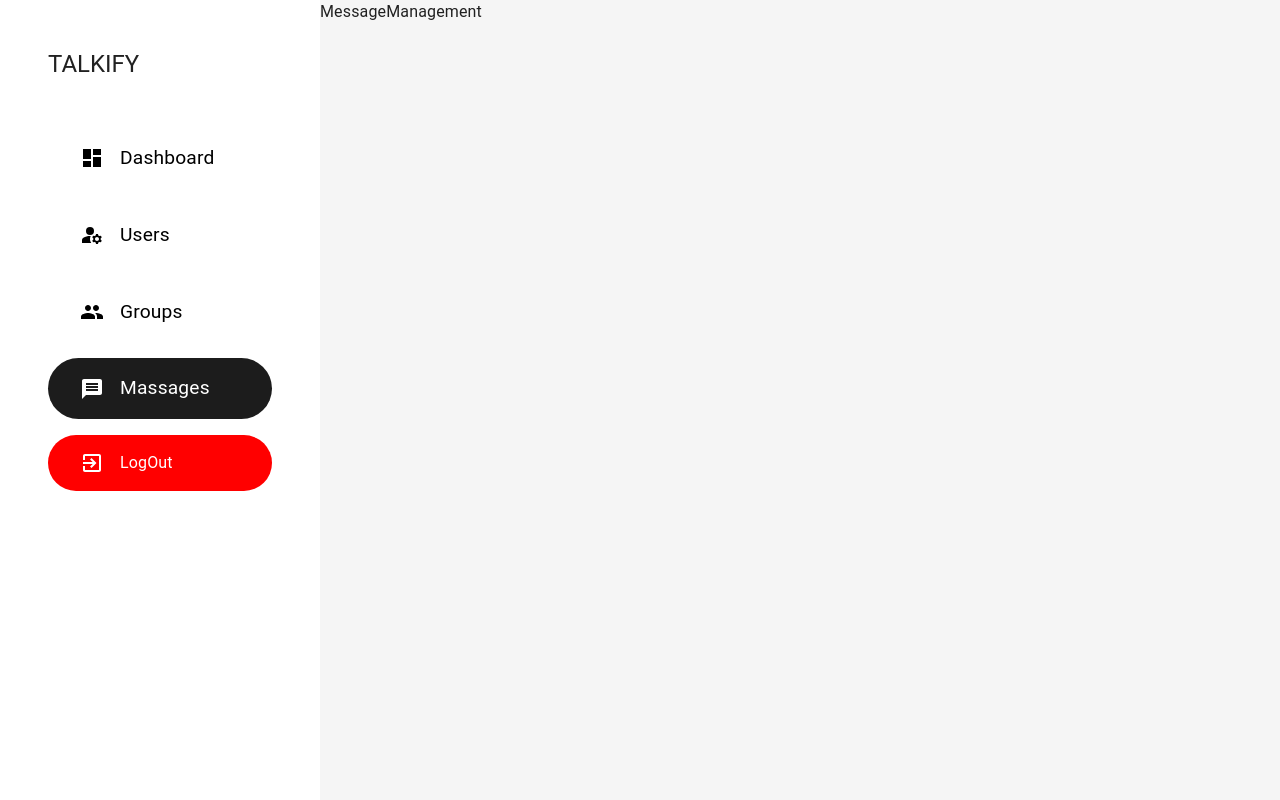
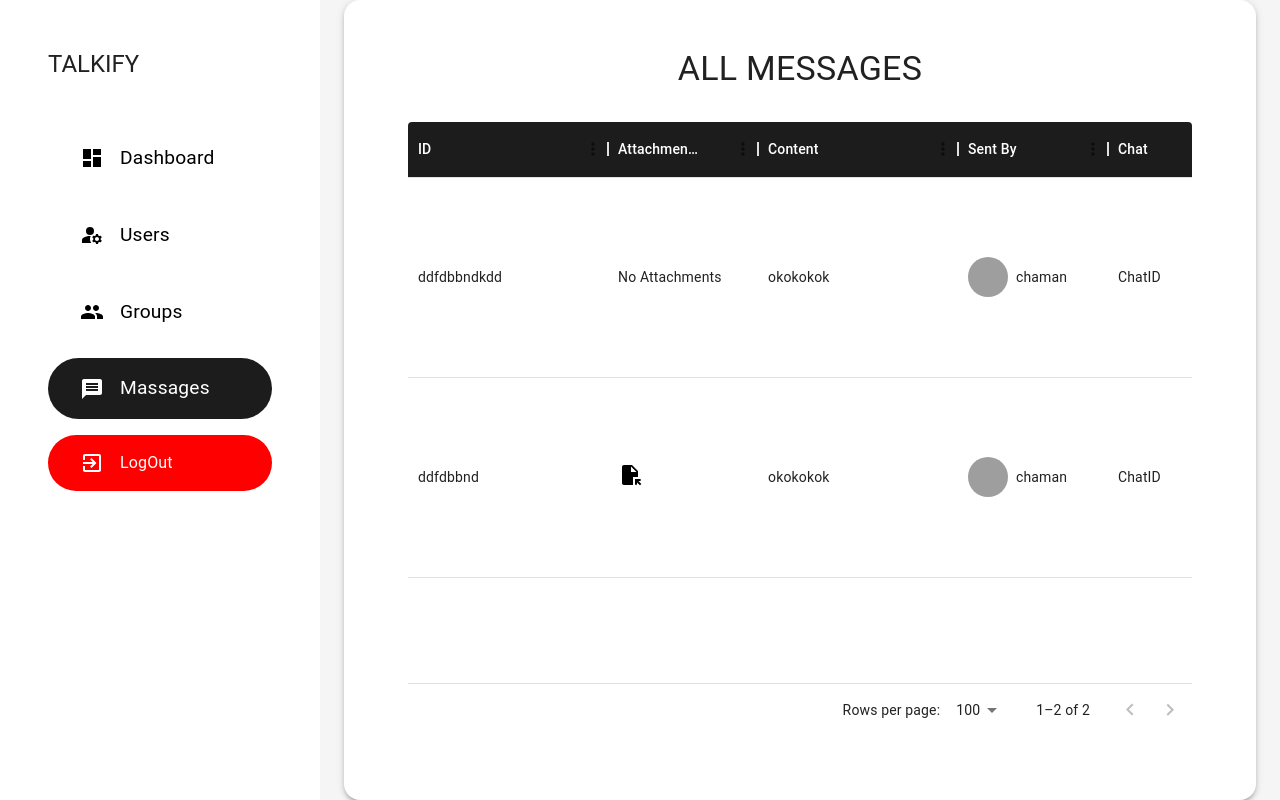
Before and after one commit to sarkarsubho/Talkify-app, a React (Vite) app in the folder client/: page /admin/massages in a window 1280 px wide. Built offline with nearby package versions, Linux system fonts and the light colour scheme; grey boxes are pictures that could not be loaded.

Commit message:
ui completed

```diff
--- a/client/src/constants/sampleData.js
+++ b/client/src/constants/sampleData.js
@@ -67,7 +67,8 @@ export const sampleUsers = [
   },
 ];
 
-export const dashboardData = [
+export const dashboardData = {
+  users: [
     {
       _id: "1",
       avatar:
@@ -113,4 +114,97 @@ export const dashboardData = [
       friends: 50,
       groups: 5,
     },
-];
+  ],
+  chats: [
+    {
+      name: "heavy developer",
+      avatar: [
+        "https://images.unsplash.com/photo-1535713875002-d1d0cf377fde?q=80&w=2080&auto=format&fit=crop&ixlib=rb-4.0.3&ixid=M3wxMjA3fDB8MHxwaG90by1wYWdlfHx8fGVufDB8fHx8fA%3D%3D",
+      ],
+      _id: "1",
+      groupChat: false,
+      members: [
+        {
+          _id: 1,
+          avatar:
+            "https://images.unsplash.com/photo-1535713875002-d1d0cf377fde?q=80&w=2080&auto=format&fit=crop&ixlib=rb-4.0.3&ixid=M3wxMjA3fDB8MHxwaG90by1wYWdlfHx8fGVufDB8fHx8fA%3D%3D",
+        },
+        {
+          _id: 2,
+          avatar:
+            "https://images.unsplash.com/photo-1535713875002-d1d0cf377fde?q=80&w=2080&auto=format&fit=crop&ixlib=rb-4.0.3&ixid=M3wxMjA3fDB8MHxwaG90by1wYWdlfHx8fGVufDB8fHx8fA%3D%3D",
+        },
+      ],
+      totalMembers: 2,
+      totalMessages: 20,
+      creator: {
+        name: " xyz",
+        avatar:
+          "https://images.unsplash.com/photo-1535713875002-d1d0cf377fde?q=80&w=2080&auto=format&fit=crop&ixlib=rb-4.0.3&ixid=M3wxMjA3fDB8MHxwaG90by1wYWdlfHx8fGVufDB8fHx8fA%3D%3D",
+      },
+    },
+    {
+      name: "ll gg",
+      avatar: [
+        "https://images.unsplash.com/photo-1535713875002-d1d0cf377fde?q=80&w=2080&auto=format&fit=crop&ixlib=rb-4.0.3&ixid=M3wxMjA3fDB8MHxwaG90by1wYWdlfHx8fGVufDB8fHx8fA%3D%3D",
+      ],
+      _id: "2",
+      groupChat: false,
+      members: [
+        {
+          _id: 1,
+          avatar:
+            "https://images.unsplash.com/photo-1535713875002-d1d0cf377fde?q=80&w=2080&auto=format&fit=crop&ixlib=rb-4.0.3&ixid=M3wxMjA3fDB8MHxwaG90by1wYWdlfHx8fGVufDB8fHx8fA%3D%3D",
+        },
+        {
+          _id: 2,
+          avatar:
+            "https://images.unsplash.com/photo-1535713875002-d1d0cf377fde?q=80&w=2080&auto=format&fit=crop&ixlib=rb-4.0.3&ixid=M3wxMjA3fDB8MHxwaG90by1wYWdlfHx8fGVufDB8fHx8fA%3D%3D",
+        },
+      ],
+      totalMembers: 2,
+      totalMessages: 20,
+
+      creator: {
+        name: " xyz",
+        avatar:
+          "https://images.unsplash.com/photo-1535713875002-d1d0cf377fde?q=80&w=2080&auto=format&fit=crop&ixlib=rb-4.0.3&ixid=M3wxMjA3fDB8MHxwaG90by1wYWdlfHx8fGVufDB8fHx8fA%3D%3D",
+      },
+    },
+  ],
+  messages: [
+    {
+      attachments: [],
+      content: "okokokok",
+      _id: "ddfdbbndkdd",
+      sender: {
+        _id: "userid",
+        avatar:
+          "https://images.unsplash.com/photo-1535713875002-d1d0cf377fde?q=80&w=2080&auto=format&fit=crop&ixlib=rb-4.0.3&ixid=M3wxMjA3fDB8MHxwaG90by1wYWdlfHx8fGVufDB8fHx8fA%3D%3D",
+        name: "chaman",
+      },
+      chat: "ChatID",
+      groupChat: false,
+      createdAt: "2024-02-12T10:41:30.630Z",
+    },
+    {
+      attachments: [
+        {
+          public_id: "boka2",
+          url: "https://images.unsplash.com/photo-1535713875002-d1d0cf377fde?q=80&w=2080&auto=format&fit=crop&ixlib=rb-4.0.3&ixid=M3wxMjA3fDB8MHxwaG90by1wYWdlfHx8fGVufDB8fHx8fA%3D%3D",
+        },
+      ],
+      content: "okokokok",
+      _id: "ddfdbbnd",
+      sender: {
+        _id: "userid22",
+        avatar:
+          "https://images.unsplash.com/photo-1535713875002-d1d0cf377fde?q=80&w=2080&auto=format&fit=crop&ixlib=rb-4.0.3&ixid=M3wxMjA3fDB8MHxwaG90by1wYWdlfHx8fGVufDB8fHx8fA%3D%3D",
+        name: "chaman",
+      },
+      chat: "ChatID",
+      groupChat: false,
+      createdAt: "2024-02-12T10:41:30.630Z",
+    },
+  ],
+};
--- a/client/src/pages/admin/ChatManagement.jsx
+++ b/client/src/pages/admin/ChatManagement.jsx
@@ -1,10 +1,98 @@
-import React from "react";
+import React, { useEffect, useState } from "react";
 import AdminLayout from "../../components/Layout/AdminLayout";
+import Table from "../../components/shared/Table";
+import { Avatar, Stack } from "@mui/material";
+import { dashboardData } from "../../constants/sampleData";
+import { transFormImage } from "../../lib/features";
+import AvatarCard from "../../components/shared/AvatarCard";
+
+const columns = [
+  {
+    field: "id",
+    headerName: "ID",
+    headerClassName: "table-header",
+    width: 200,
+  },
+
+  {
+    field: "avatar",
+    headerName: "Avatar",
+    headerClassName: "table-header",
+    width: 150,
+    renderCell: (params) => {
+      console.log(params.row.name, params.row.avatar);
+      return (
+        <AvatarCard
+          alt={params.row.name}
+          avatar={params.row.avatar}
+        ></AvatarCard>
+      );
+    },
+  },
+  {
+    field: "name",
+    headerName: "Name",
+    headerClassName: "table-header",
+    width: 200,
+  },
+  {
+    field: "totalMembers",
+    headerName: "Total Members",
+    headerClassName: "table-header",
+    width: 120,
+  },
+  {
+    field: "members",
+    headerName: "Members",
+    headerClassName: "table-header",
+    width: 400,
+    renderCell: (params) => (
+      <AvatarCard max={100} avatar={params.row.members} />
+    ),
+  },
+  {
+    field: "totalMessages",
+    headerName: "Total Messages",
+    headerClassName: "table-header",
+    width: 200,
+  },
+  {
+    field: "creator",
+    headerName: "Created By",
+    headerClassName: "table-header",
+    width: 250,
+    renderCell: (params) => (
+      <Stack direction={"row"} alignItems={"center"} spacing={"1rem"}>
+        <Avatar
+          alt={params.row.creator.name}
+          src={params.row.creator.avatar}
+        ></Avatar>
+        <span>{params.row.creator.name}</span>
+      </Stack>
+    ),
+  },
+];
 
 const ChatManagement = () => {
+  const [rows, setRows] = useState([]);
+
+  useEffect(() => {
+    setRows(
+      dashboardData.chats.map((i) => ({
+        ...i,
+        id: i._id,
+        avatar: i.avatar.map((url) => transFormImage(url, 50)),
+        members: i.members.map((e) => transFormImage(e.avatar, 50)),
+        creator: {
+          name: i.creator.name,
+          avatar: transFormImage(i.creator.avatar, 50),
+        },
+      }))
+    );
+  }, []);
   return (
     <AdminLayout>
-      <div>ChatManagement</div>
+      <Table heading={"All Chats"} columns={columns} rows={rows}></Table>
     </AdminLayout>
   );
 };
--- a/client/src/pages/admin/MessageManagement.jsx
+++ b/client/src/pages/admin/MessageManagement.jsx
@@ -1,10 +1,122 @@
-import React from "react";
+import React, { useEffect, useState } from "react";
 import AdminLayout from "../../components/Layout/AdminLayout";
+import Table from "../../components/shared/Table";
+import { dashboardData } from "../../constants/sampleData";
+import { fileFormat, transFormImage } from "../../lib/features";
+import moment from "moment";
+import { Avatar, Box, Stack } from "@mui/material";
+import RendedAttachment from "../../components/shared/RendedAttachment";
+const columns = [
+  {
+    field: "id",
+    headerName: "ID",
+    headerClassName: "table-header",
+    width: 200,
+  },
+
+  {
+    field: "attachments",
+    headerName: "Attachments",
+    headerClassName: "table-header",
+    width: 150,
+    renderCell: (params) => {
+      const { attachments } = params.row;
+
+      return attachments?.length > 0
+        ? attachments.map((e,i) => {
+            const url = e.url;
+            const file = fileFormat(url);
+
+            return (
+              <Box key={i}>
+                <a
+                  href={url}
+                  download
+                  target="_blank"
+                  style={{
+                    color: "black",
+                  }}
+                >
+                  {RendedAttachment(file, url)}
+                </a>
+              </Box>
+            );
+          })
+        : "No Attachments";
+    },
+  },
+  {
+    field: "content",
+    headerName: "Content",
+    headerClassName: "table-header",
+    width: 200,
+  },
+  {
+    field: "sender",
+    headerName: "Sent By",
+    headerClassName: "table-header",
+    width: 150,
+    renderCell: (params) => (
+      <Stack
+        direction={"row"}
+        justifyContent={"center"}
+        alignItems={"center"}
+        spacing={"0.5rem"}
+      >
+        <Avatar
+          alt={params.row.sender.name}
+          src={params.row.sender.avatar}
+        ></Avatar>
+        <span>{params.row.sender.name}</span>
+      </Stack>
+    ),
+  },
+  {
+    field: "chat",
+    headerName: "Chat",
+    headerClassName: "table-header",
+    width: 220,
+  },
+  {
+    field: "groupChat",
+    headerName: "Group chat",
+    headerClassName: "table-header",
+    width: 100,
+  },
+  {
+    field: "createdAt",
+    headerName: "Time",
+    headerClassName: "table-header",
+    width: 230,
+  },
+];
 
 const MessageManagement = () => {
+  const [rows, setRows] = useState([]);
+
+  useEffect(() => {
+    setRows(
+      dashboardData.messages.map((i) => ({
+        ...i,
+        id: i._id,
+        // avatar: i.avatar.map((url) => transFormImage(url, 50)),
+        // members: i.members.map((e) => transFormImage(e.avatar, 50)),
+        sender: {
+          name: i.sender.name,
+          avatar: transFormImage(i.sender.avatar, 50),
+        },
+        createdAt: moment(i.createdAt).format("MMMM Do YYYY, h:mm:ss a"),
+      }))
+    );
+  }, []);
   return (
     <AdminLayout>
-      <div>MessageManagement</div>
+      <Table
+        heading={"All Messages"}
+        rows={rows}
+        columns={columns}
+        rowHeight={200}
+      ></Table>
     </AdminLayout>
   );
 };
--- a/client/src/pages/admin/UserManagement.jsx
+++ b/client/src/pages/admin/UserManagement.jsx
@@ -2,6 +2,8 @@ import React, { useEffect, useState } from "react";
 import AdminLayout from "../../components/Layout/AdminLayout";
 import Table from "../../components/shared/Table";
 import { Avatar } from "@mui/material";
+import { dashboardData } from "../../constants/sampleData";
+import { transFormImage } from "../../lib/features";
 
 const columns = [
   {
@@ -49,7 +51,15 @@ const columns = [
 const UserManagement = () => {
   const [rows, setRows] = useState([]);
 
-  useEffect(() => {}, []);
+  useEffect(() => {
+    setRows(
+      dashboardData.users.map((i) => ({
+        ...i,
+        id: i._id,
+        avatar: transFormImage(i.avatar, 50),
+      }))
+    );
+  }, []);
   return (
     <AdminLayout>
       <Table heading={"All Users"} columns={columns} rows={rows}></Table>
```
Lines whose indentation alone changed are shown as unchanged.
